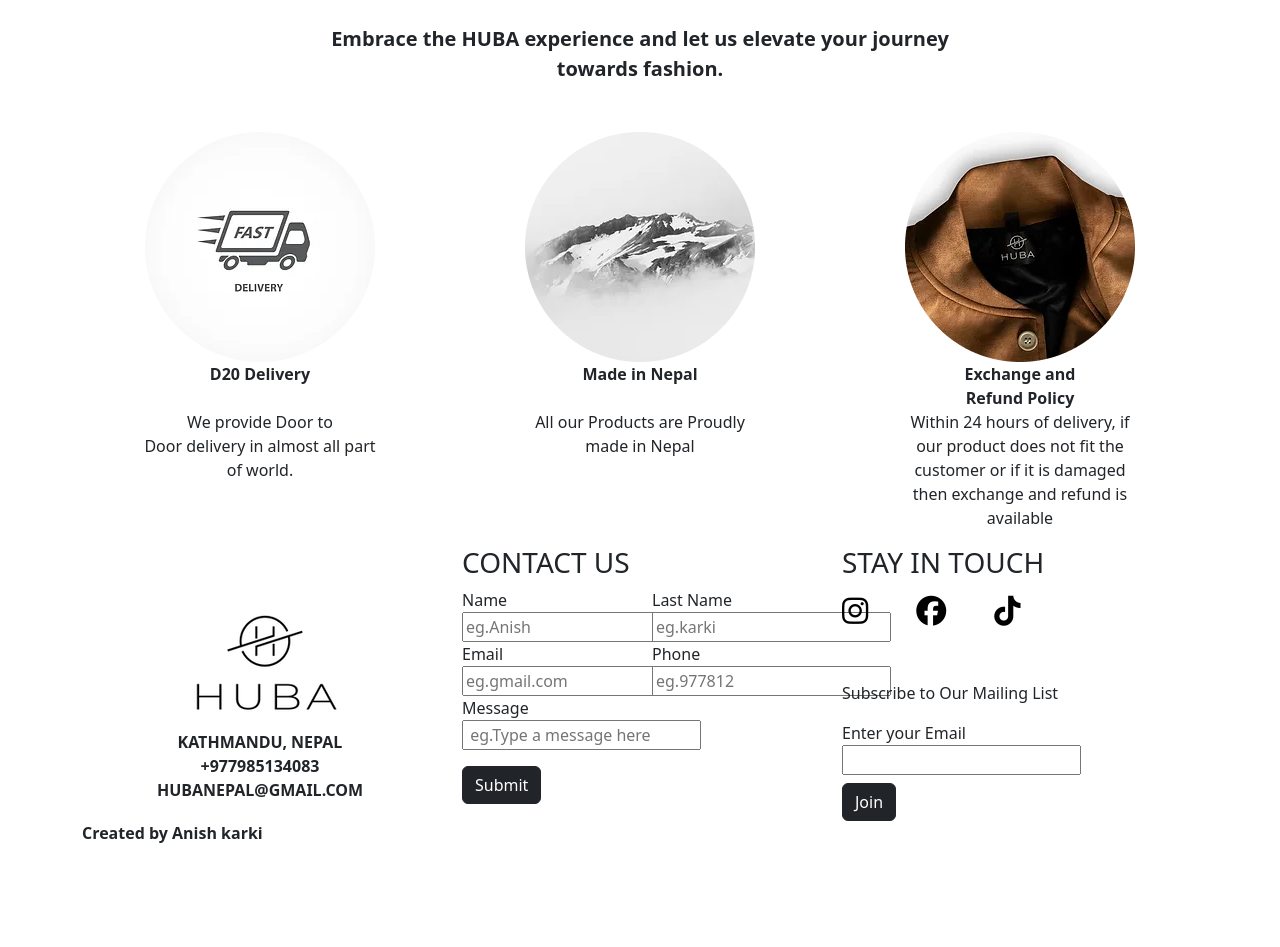
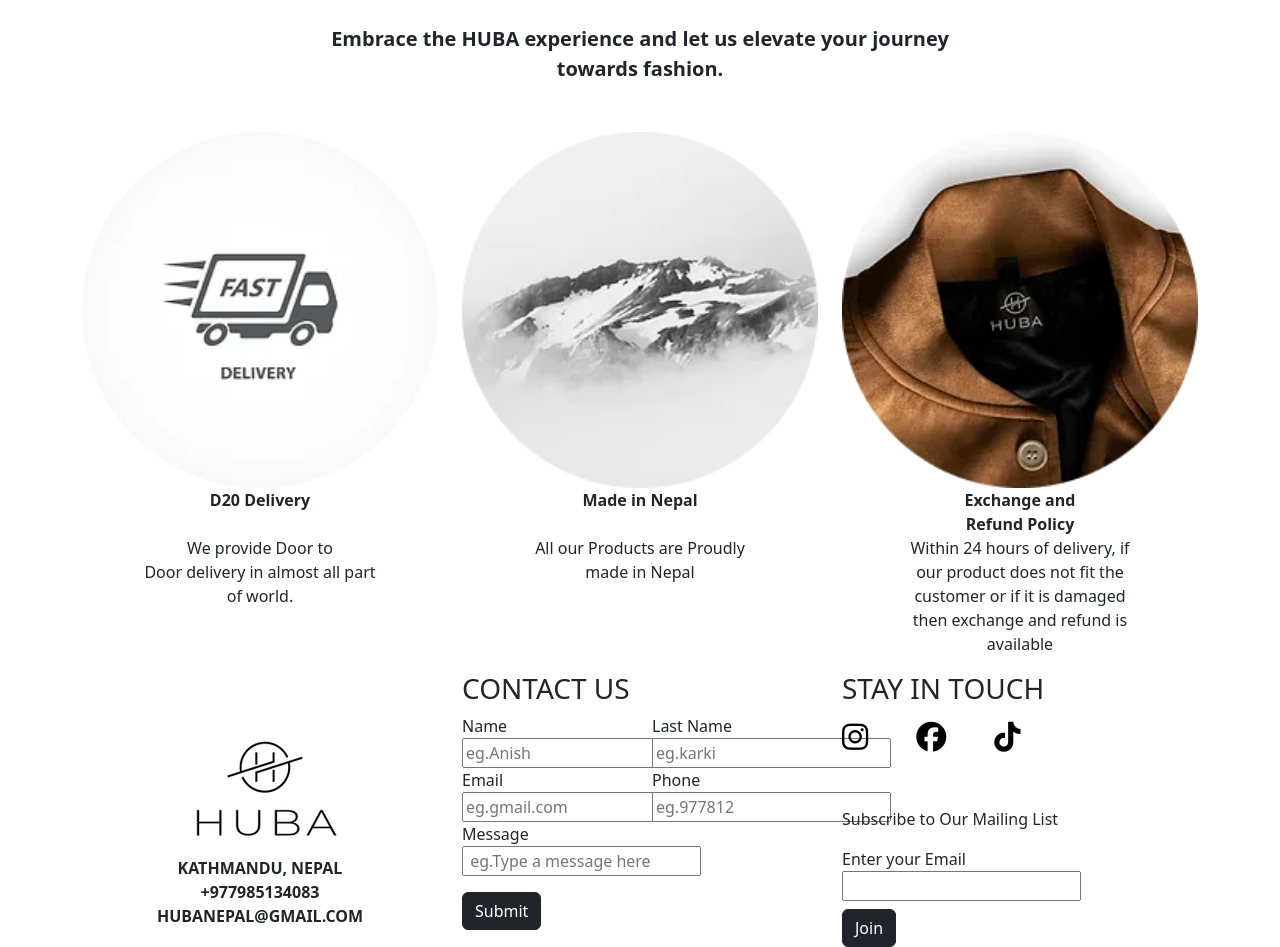
Before and after one commit to Anish112111/huba, a plain HTML site: page index.html in a window 1280 px wide. Shown: the part 2620-3567 px from the top of the page. Before the commit the page ends 3465 px from the top, so only its background shows below. Drawn offline with nearby package versions, Linux system fonts and the light colour scheme.

Commit message:
update all file

```diff
--- a/index.html
+++ b/index.html
@@ -72,11 +72,11 @@
     <div align="center" class="mb-5"><b class="ema">Embrace the HUBA experience and let us elevate your journey</b> <br>
     <b align="center" class="ema"> towards fashion.</b></div>
 
-<div class="row"><div class="col-sm-4"> <div align="center"><img src="1.png" alt="bus"> <br></div>
+<div class="row"><div class="col-sm-4"> <div align="center"><img class="img-fluid" width="100%" src="1.png" alt="bus"> <br></div>
 <div align="center"><b>D20 Delivery</b></div> <br> <p align="center">We provide Door to  <br>Door delivery in almost all part <br> of world.</p></div>
-<div class="col-sm-4"> <div align="center"><img src="2.png" alt="nepal"><br></div>
+<div class="col-sm-4"> <div align="center"><img class="img-fluid" width="100%" src="2.png" alt="nepal"><br></div>
     <div align="center"><b>Made in Nepal</b></div> <br> <p align="center">All our Products are Proudly  <br>made in Nepal</p></div>
-    <div class="col-sm-4"> <div align="center"><img src="3.png" alt="nepal"><br></div>
+    <div class="col-sm-4"> <div align="center"><img class="img-fluid" width="100%" src="3.png" alt="nepal"><br></div>
         <div align="center"><b>Exchange and <br> Refund Policy</b></div>  <p align="center">Within 24 hours of delivery, if <br>
             our product  does not fit the <br>
             customer or if it is damaged <br>
@@ -90,8 +90,8 @@
             <div align="center"> <b>+977985134083</b> <br></div>
             <div align="center"><b>HUBANEPAL@GMAIL.COM</b></div></div><div class="col-sm-4">
         <h3>CONTACT US</h3>
-        <div class="row"><div class="col-sm-6"><label for="name">Name</label> <input type="text" id="name" placeholder="eg.Anish"> <br>
-        <label for="email">Email</label><input type="text" id="email"placeholder="eg.gmail.com" ></div><div class="col-sm-6"><label for="lastname">Last Name</label><input type="text" id="lastname" placeholder="eg.karki"><br> <label for="phone">Phone</label><input type="number" id="phone"placeholder="eg.977812" >
+        <div class="row"><div class="col-sm-6"><label for="name">Name</label> <br> <input type="text" id="name" placeholder="eg.Anish"> <br>
+        <label for="email">Email</label><br><input type="text" id="email"placeholder="eg.gmail.com" ></div><div class="col-sm-6"><label for="lastname">Last Name</label><br><input type="text" id="lastname" placeholder="eg.karki"><br> <label for="phone">Phone</label> <br><input type="number" id="phone"placeholder="eg.977812" >
         </div>  </div><label for="message">Message</label> <br><input class="mb-3" type="text" id="message" placeholder=" eg.Type a message here">
        <br><button type="button" class="btn btn-dark">Submit</button>
     </div>
@@ -101,7 +101,6 @@
 <input type="text" id="email1" class="mb-2"> <br><button type="button" class="btn btn-dark">Join</button>
 </div>
     </div>
-        <b>Created by Anish karki</b>
         </div>
 
 </footer>
```
